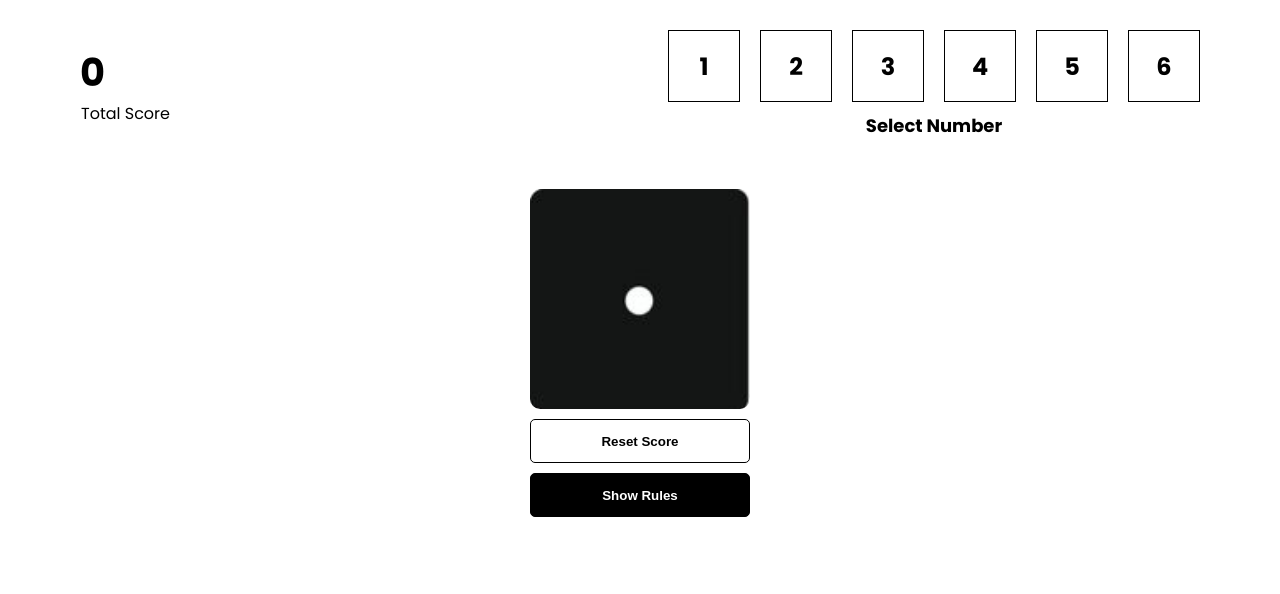
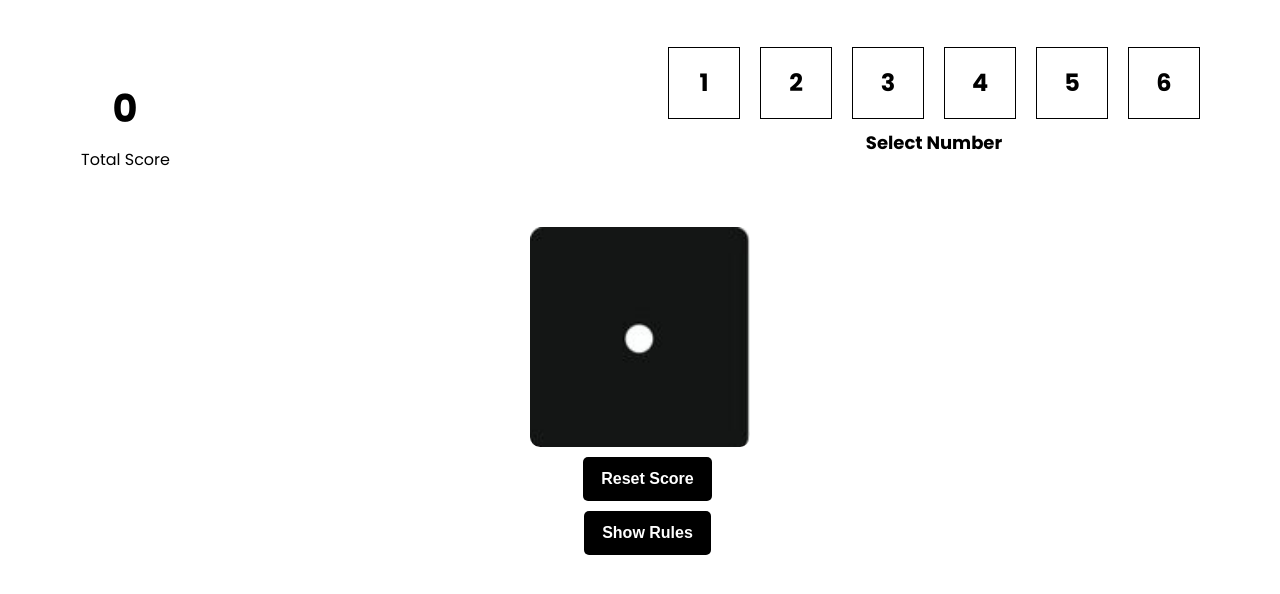
Before and after one commit to MuhammadUsman673/Dice-Game, a React (Vite) app: page / in a window 1280 px wide. Both pictures are taken after a click on the button "Play Now". Shown: the top 594 px of the page. Built offline with nearby package versions, Linux system fonts and the light colour scheme.

Commit message:
your commit message

```diff
--- a/src/components/main/Main.jsx
+++ b/src/components/main/Main.jsx
@@ -1,39 +1,30 @@
-// import React from "react";
-// import "./main.css";
-
-// const Main = ({ diceNumber, rollDice, resetGame, setShowRules, rotate }) => {
-//   return (
-//     <div className="main">
-//       <div className="conntent">
-//         {/* Dice Image - Updates based on diceNumber & rotates on click */}
-//         <img
-//           src={`/src/assets/pic${diceNumber}.png`}
-//           alt="Dice"
-//           onClick={rollDice}
-//           className={rotate ? "rotate" : ""}
-//         />
-
-//         {/* Buttons */}
-//         <button className="btn1" onClick={resetGame}>Reset Score</button>
-//         <button className="btn2" onClick={() => setShowRules(true)}>Show Rules</button>
-//       </div>
-//     </div>
-//   );
-// };
-
-// export default Main;
-
-
 import React from "react";
 import "./main.css";
 
+// Import images
+import pic1 from "../../assets/pic1.jpg";
+import pic2 from "../../assets/pic2.jpg";
+import pic3 from "../../assets/pic3.jpg";
+import pic4 from "../../assets/pic4.jpg";
+import pic5 from "../../assets/pic5.jpg";
+import pic6 from "../../assets/pic6.jpg";
+
 const Main = ({ diceNumber, rollDice, resetGame, setShowRules, rotate }) => {
+  // Dynamically select the correct image based on diceNumber
+  let diceImage;
+  if (diceNumber === 1) diceImage = pic1;
+  else if (diceNumber === 2) diceImage = pic2;
+  else if (diceNumber === 3) diceImage = pic3;
+  else if (diceNumber === 4) diceImage = pic4;
+  else if (diceNumber === 5) diceImage = pic5;
+  else if (diceNumber === 6) diceImage = pic6;
+
   return (
     <div className="main">
-      <div className="conntent">
+      <div className="content">
         {/* Dice Image - Updates based on diceNumber & rotates on click */}
         <img
-          src={`/src/assets/pic${diceNumber}.jpg`}
+          src={diceImage} // Use the imported image
           alt="Dice"
           onClick={rollDice}
           className={rotate ? "rotate" : ""}
--- a/src/components/main/main.css
+++ b/src/components/main/main.css
@@ -1,4 +1,4 @@
-.main{
+/* .main{
     width: 200px;
     margin: 0 auto;
 }
@@ -46,3 +46,107 @@
     height: 220px;
     border-radius:10px;
   }
+   */
+
+
+   /* Main container */
+.main {
+  width: 200px;
+  margin: 0 auto;
+  display: flex;
+  justify-content: center;
+  align-items: center;
+}
+
+/* Content container for dice image and buttons */
+.content {
+  display: flex;
+  align-items: center;
+  flex-direction: column;
+  gap: 10px;
+  margin-top: 50px;
+  text-align: center;
+}
+
+/* Dice Image */
+.content img {
+  width: 220px;
+  height: 220px;
+  border-radius: 10px;
+  transition: transform 0.3s ease-in-out;
+}
+
+/* Buttons */
+.btn1, .btn2 {
+  min-width: 220px;
+  height: 44px;
+  padding: 10px 18px;
+  border-radius: 5px;
+  border: 1px solid black;
+  font-weight: 600;
+}
+
+.btn1 {
+  background: white;
+  color: black;
+}
+
+.btn2 {
+  background: black;
+  color: white;
+}
+
+/* Rotate animation for the dice image */
+.rotate {
+  animation: spin 0.5s linear;
+  border-radius: 5px;
+}
+
+/* Rotate keyframes */
+@keyframes spin {
+  0% { transform: rotate(0deg); }
+  100% { transform: rotate(360deg); }
+}
+
+/* Responsive styles */
+@media (max-width: 768px) {
+  .main {
+    width: 100%;
+    padding: 20px;
+  }
+
+  .content img {
+    width: 150px;
+    height: 150px;
+  }
+
+  .btn1, .btn2 {
+    min-width: 180px;
+    height: 40px;
+  }
+
+  .content {
+    margin-top: 30px;
+  }
+}
+
+@media (max-width: 480px) {
+  .main {
+    width: 100%;
+    padding: 10px;
+  }
+
+  .content img {
+    width: 120px;
+    height: 120px;
+  }
+
+  .btn1, .btn2 {
+    min-width: 150px;
+    height: 35px;
+  }
+
+  .content {
+    margin-top: 20px;
+  }
+}
```
